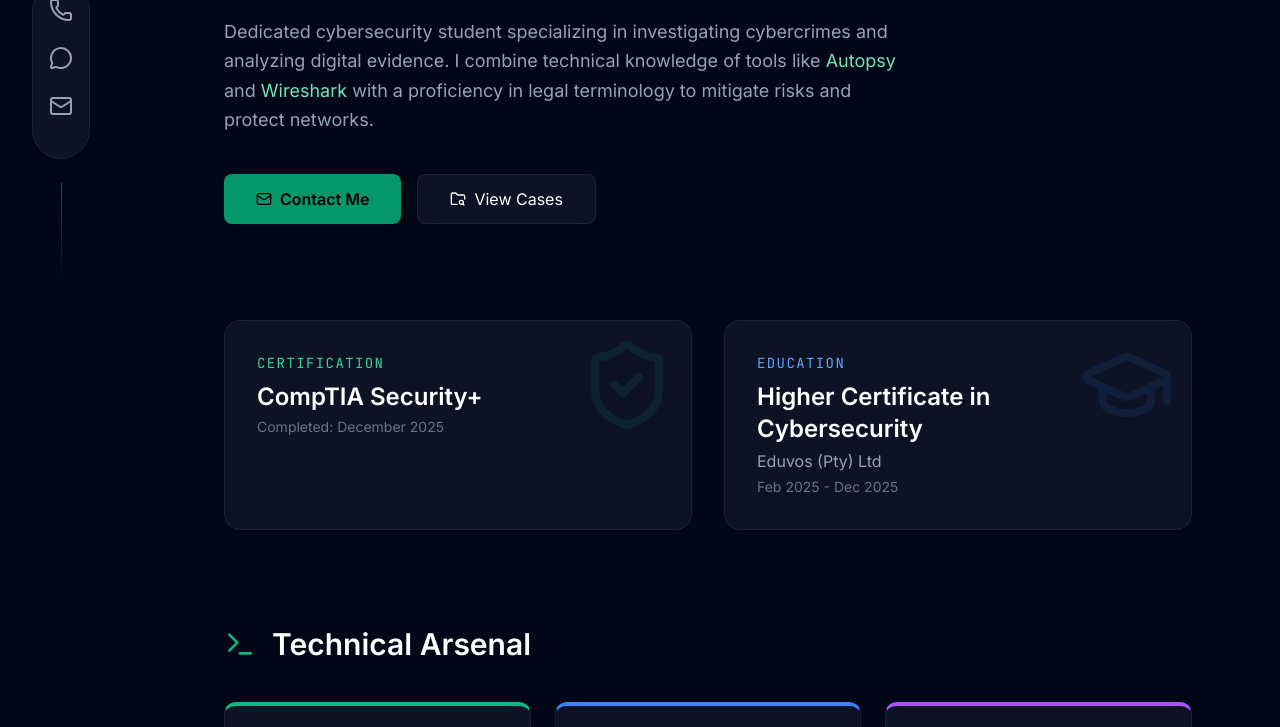
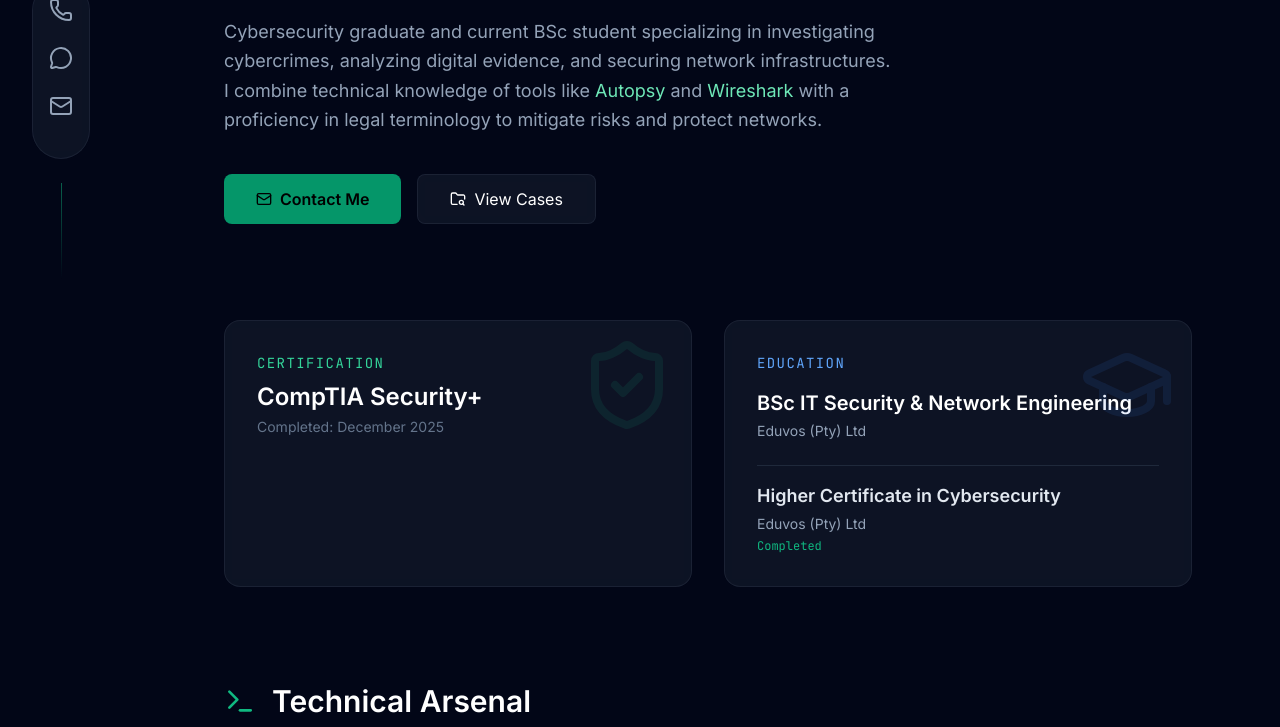
Before and after one commit to Amber-20/Amber-20.github.io, a plain HTML site: page index.html in a window 1280 px wide. Shown: the part 270-997 px from the top of the page. Drawn offline with nearby package versions, Linux system fonts and the light colour scheme.

Commit message:
Updated index.html
Updated educational qualifications and description for clarity.

```diff
--- a/index.html
+++ b/index.html
@@ -77,11 +77,11 @@
             </h1>
 
             <h2 class="text-xl md:text-2xl font-mono text-slate-400 mb-8 border-l-4 border-emerald-500 pl-4">
-                Cybersecurity Graduate
+                BSc IT Security & Network Engineering Student
             </h2>
 
             <p class="text-lg text-slate-400 max-w-2xl leading-relaxed mb-10">
-                Dedicated cybersecurity student specializing in investigating cybercrimes and analyzing digital evidence.
+                Cybersecurity graduate and current BSc student specializing in investigating cybercrimes, analyzing digital evidence, and securing network infrastructures.
                 I combine technical knowledge of tools like
                 <span class="text-emerald-300">Autopsy</span> and <span class="text-emerald-300">Wireshark</span>
                 with a proficiency in legal terminology to mitigate risks and protect networks.
@@ -111,10 +111,18 @@
                 <div class="absolute top-0 right-0 p-4 opacity-10 group-hover:opacity-20 transition-opacity">
                     <i data-lucide="graduation-cap" class="w-24 h-24 text-blue-500"></i>
                 </div>
-                <h3 class="text-blue-400 font-mono text-sm uppercase tracking-widest mb-2">Education</h3>
-                <h4 class="text-2xl font-bold text-white mb-1">Higher Certificate in Cybersecurity</h4>
-                <p class="text-slate-400 mb-1">Eduvos (Pty) Ltd</p>
-                <p class="text-slate-500 text-sm">Feb 2025 - Dec 2025</p>
+                <h3 class="text-blue-400 font-mono text-sm uppercase tracking-widest mb-4">Education</h3>
+
+                <div class="mb-6">
+                    <h4 class="text-xl font-bold text-white mb-1">BSc IT Security & Network Engineering</h4>
+                    <p class="text-slate-400 text-sm">Eduvos (Pty) Ltd</p>
+                </div>
+
+                <div class="pt-4 border-t border-slate-700/50">
+                    <h4 class="text-lg font-bold text-slate-200 mb-1">Higher Certificate in Cybersecurity</h4>
+                    <p class="text-slate-400 text-sm mb-1">Eduvos (Pty) Ltd</p>
+                    <p class="text-emerald-500 text-xs font-mono">Completed</p>
+                </div>
             </div>
         </section>
 
@@ -228,6 +236,8 @@
                     <div class="flex items-center gap-4 border-t border-slate-800 pt-4">
                         <a href="https://github.com/Amber-20/Comparative-Digital-Forensics-Tools-Research" class="text-sm font-bold text-purple-400 flex items-center gap-2 hover:underline">
                             View on GitHub <i data-lucide="arrow-right" class="w-4 h-4"></i>
+                        </a>
+                    </div>
                 </div>
 
             </div>
```
